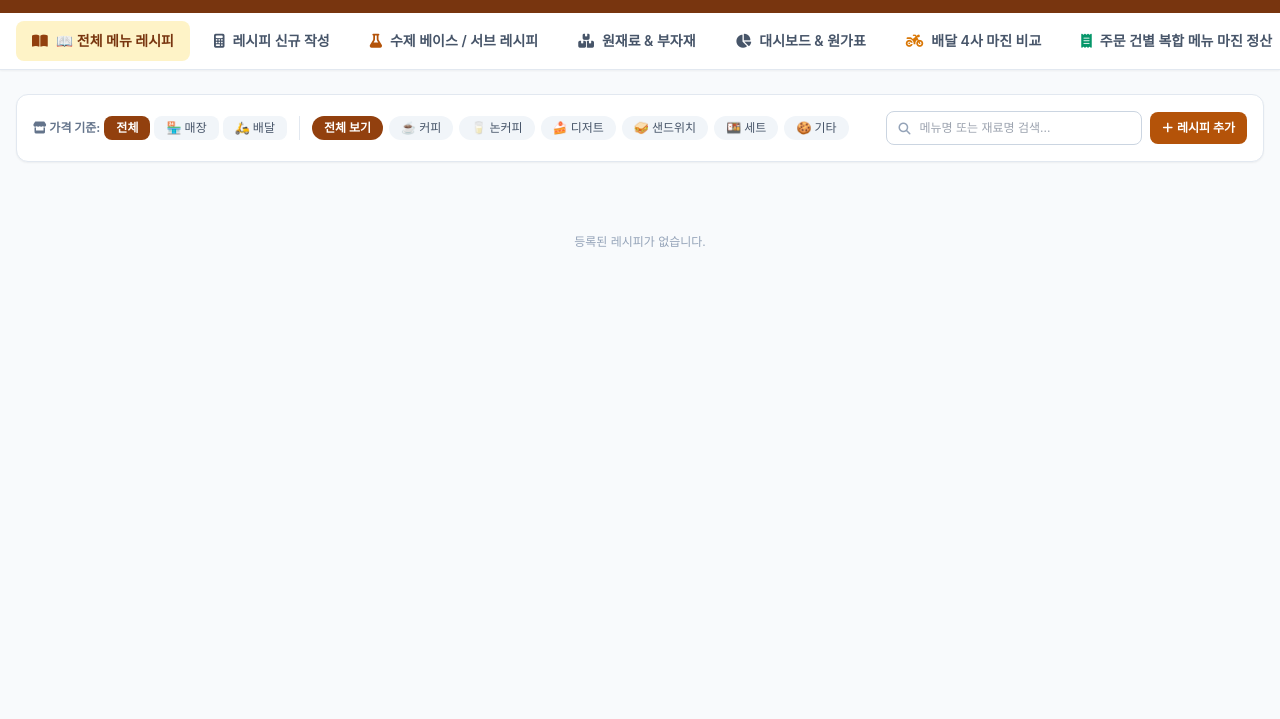
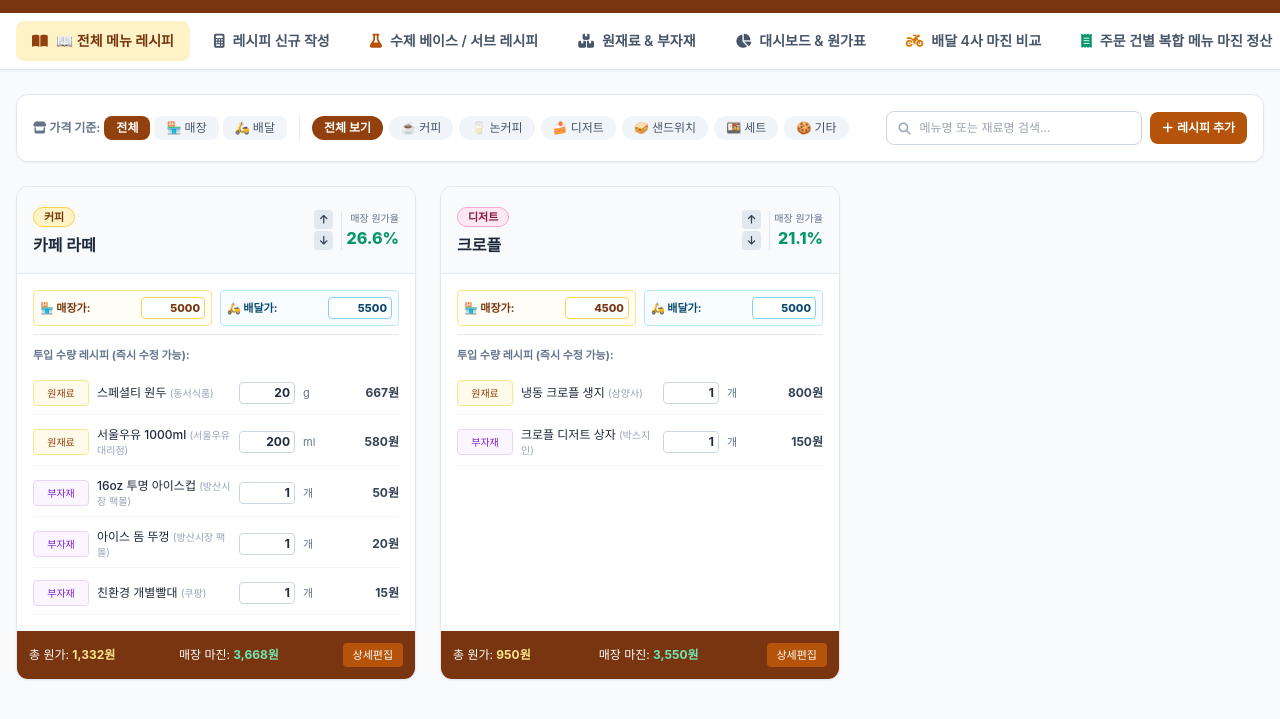
Before and after one commit to hyun-23/cafe-test-ver1, a plain HTML site: page index.html in a window 1280 px wide. Shown: the part 71-790 px from the top of the page. Drawn offline with nearby package versions, Linux system fonts and the light colour scheme; a web font is replaced by a local one.

Commit message:
index.html

```diff
--- a/index.html
+++ b/index.html
@@ -206,7 +206,7 @@
       </div>
     </div>
 
-    <!-- TAB 4: 원재료 & 부자재 DB (수정됨: 테이블 최소 너비 및 입력칸 최소 너비 보완) -->
+    <!-- TAB 4: 원재료 & 부자재 DB -->
     <div id="view-ingredients" class="tab-content hidden space-y-6">
       <div class="bg-white p-6 rounded-xl border border-slate-200 shadow-sm space-y-4">
         <div class="flex flex-col md:flex-row justify-between items-start md:items-center gap-3 border-b border-slate-200 pb-4">
@@ -498,6 +498,28 @@
   </div>
 
   <script>
+    // 우클릭, 드래그, 개발자 도구 차단 스크립트
+    document.addEventListener('contextmenu', function(e) {
+      e.preventDefault();
+    });
+
+    document.addEventListener('selectstart', function(e) {
+      if (!e.target.matches('input, textarea')) {
+        e.preventDefault();
+      }
+    });
+
+    document.addEventListener('keydown', function(e) {
+      if (
+        e.key === 'F12' ||
+        (e.ctrlKey && e.shiftKey && (e.key === 'I' || e.key === 'J' || e.key === 'C')) ||
+        (e.ctrlKey && e.key === 'U')
+      ) {
+        e.preventDefault();
+        alert('이 페이지에서는 해당 기능을 사용할 수 없습니다.');
+      }
+    });
+
     const defaultIngredients = [
       { id: 'i1', type: '원재료', name: '스페셜티 원두', vendor: '동서식품', price: 30000, capacity: 1000, unit: 'g', yieldPct: 90 },
       { id: 'i2', type: '원재료', name: '서울우유 1000ml', price: 2900, capacity: 1000, unit: 'ml', yieldPct: 100, vendor: '서울우유 대리점' },
@@ -510,8 +532,47 @@
       { id: 'p4', type: '부자재', name: '크로플 디저트 상자', price: 15000, capacity: 100, unit: '개', yieldPct: 100, vendor: '박스지인' }
     ];
 
-    const defaultSubRecipes = [];
-    const defaultMenus = [];
+    const defaultSubRecipes = [
+      {
+        id: 'sub_1',
+        name: '수제 바닐라 시럽',
+        outputCapacity: 1000,
+        unit: 'ml',
+        items: [
+          { ingId: 'i3', amount: 800 }
+        ]
+      }
+    ];
+
+    const defaultMenus = [
+      {
+        id: 'm_1',
+        order: 0,
+        name: '카페 라떼',
+        category: '커피',
+        price: 5000,
+        deliveryPrice: 5500,
+        items: [
+          { ingId: 'i1', amount: 20 },
+          { ingId: 'i2', amount: 200 },
+          { ingId: 'p1', amount: 1 },
+          { ingId: 'p2', amount: 1 },
+          { ingId: 'p3', amount: 1 }
+        ]
+      },
+      {
+        id: 'm_2',
+        order: 1,
+        name: '크로플',
+        category: '디저트',
+        price: 4500,
+        deliveryPrice: 5000,
+        items: [
+          { ingId: 'i5', amount: 1 },
+          { ingId: 'p4', amount: 1 }
+        ]
+      }
+    ];
 
     const deliveryPlatforms = [
       { id: 'baemin', name: '배달의민족', color: 'border-emerald-500 bg-emerald-50 text-emerald-800', rate: 0.068, deliveryFee: 2600, payRate: 0.03 },
```
